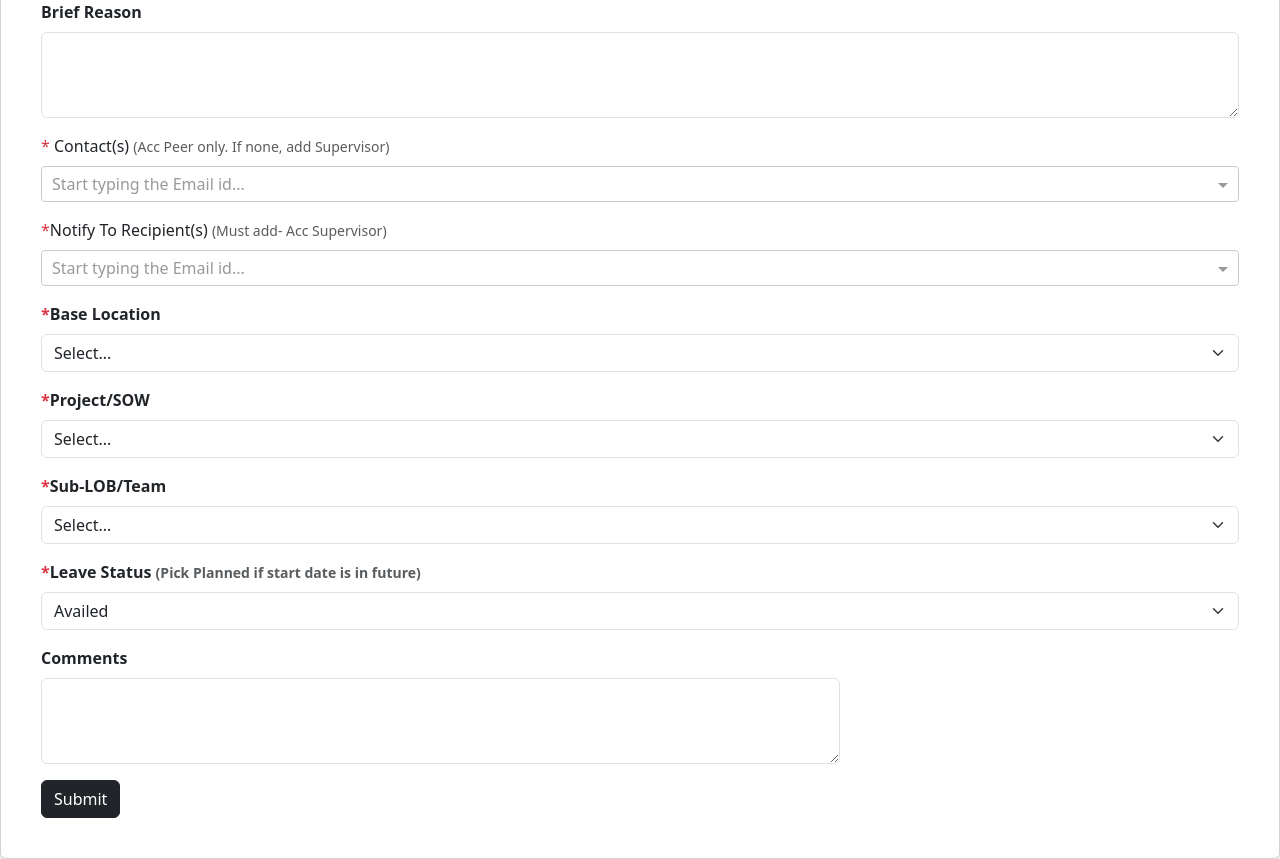
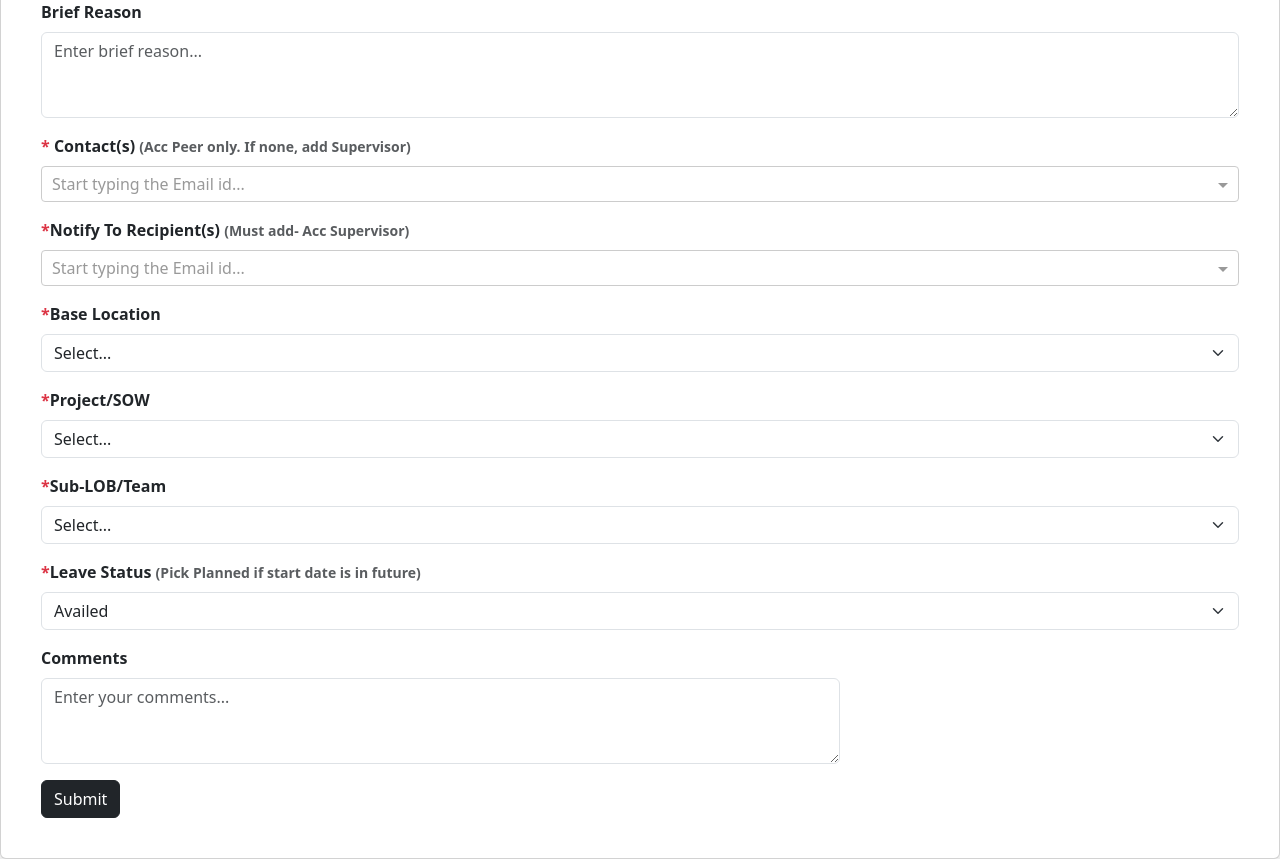
Before and after one commit to Bevin215/Leave-Notification-App-Dev, an Angular app in the folder LeaveAppUI/: page /notifyleave in a window 1280 px wide. Shown: the part 480-1339 px from the top of the page. Built offline with nearby package versions, Linux system fonts and the light colour scheme.

Commit message:
Defect fixed

```diff
--- a/LeaveAppUI/src/app/notifyleave/notifyleave.component.html
+++ b/LeaveAppUI/src/app/notifyleave/notifyleave.component.html
@@ -57,15 +57,18 @@
           <div *ngIf="leaveForm.get('endDate')?.invalid && leaveForm.get('endDate')?.touched" class="text-danger">
             <small *ngIf="leaveForm.get('endDate')?.hasError('required')">This field is required.</small>
           </div>
+          <div *ngIf="leaveForm.hasError('invalidDateRange') && leaveForm.touched" class="text-danger">
+            <small>End date cannot be earlier than start date.</small>
+          </div>
         </div>
 
         <div class="mb-3 fw-bold">
           <label for="briefReason" class="form-label">Brief Reason</label>
-          <textarea class="form-control" id="briefReason" rows="3" formControlName="briefReason"></textarea>
+          <textarea placeholder="Enter brief reason..." class="form-control" id="briefReason" rows="3" formControlName="briefReason"></textarea>
         </div>
 
         <div class="mb-3  ">
-          <label for="backupContact" class="form-label"><span class="text-danger">*</span> Contact(s) <span
+          <label for="backupContact" class="form-label fw-bold"><span class="text-danger ">*</span> Contact(s) <span
               class="small text-muted">(Acc Peer only. If none, add Supervisor)</span></label>
           <ng-select #backup [items]="listOfUsers" bindLabel="email" bindValue="id" [multiple]="true"
             placeholder="Start typing the Email id..." formControlName="backupContact" [closeOnSelect]="false"
@@ -79,13 +82,14 @@
 
           <div *ngIf="leaveForm.get('backupContact')?.invalid && leaveForm.get('backupContact')?.touched"
             class="text-danger">
-            <small class="fw-bold" *ngIf="leaveForm.get('backupContact')?.hasError('required')">This field is required.</small>
+            <small class="fw-bold" *ngIf="leaveForm.get('backupContact')?.hasError('required')">This field is
+              required.</small>
           </div>
         </div>
 
 
         <div class="mb-3 ">
-          <label for="notifyTo" class="form-label"><span class="text-danger">*</span>Notify To Recipient(s) <span
+          <label for="notifyTo" class="form-label fw-bold"><span class="text-danger">*</span>Notify To Recipient(s) <span
               class="small text-muted">(Must add- Acc Supervisor)</span></label>
 
           <ng-select #notify [items]="listOfUsers" bindLabel="email" bindValue="id" [multiple]="true"
@@ -99,7 +103,8 @@
           </ng-template>
 
           <div *ngIf="leaveForm.get('notifyTo')?.invalid && leaveForm.get('notifyTo')?.touched" class="text-danger">
-            <small class="fw-bold" *ngIf="leaveForm.get('notifyTo')?.hasError('required')">This field is required.</small>
+            <small class="fw-bold" *ngIf="leaveForm.get('notifyTo')?.hasError('required')">This field is
+              required.</small>
           </div>
         </div>
 
@@ -158,7 +163,7 @@
         <div class="mb-3 fw-bold">
           <div class="col-sm-8">
             <label for="comments" class="form-label">Comments</label>
-            <textarea class="form-control" id="comments" rows="3" formControlName="comments"></textarea>
+            <textarea placeholder="Enter your comments..." class="form-control" id="comments" rows="3" formControlName="comments"></textarea>
           </div>
         </div>
 
--- a/LeaveAppUI/src/app/notifyleave/notifyleave.component.ts
+++ b/LeaveAppUI/src/app/notifyleave/notifyleave.component.ts
@@ -1,5 +1,5 @@
 import { Component, ViewChild } from '@angular/core';
-import { FormBuilder, FormControl, FormGroup, FormsModule, Validators } from '@angular/forms';
+import { AbstractControl, FormBuilder, FormControl, FormGroup, FormsModule, ValidationErrors, Validators } from '@angular/forms';
 import { Router } from '@angular/router';
 import { NgSelectComponent } from '@ng-select/ng-select';
 
@@ -48,12 +48,22 @@ export class NotifyleaveComponent {
   leaveStatus = ['Availed', 'planned', 'Cancelled']
   constructor(private fb: FormBuilder,private router: Router) { }
 
+ dateRangeValidator(control: AbstractControl): ValidationErrors | null {
+  const start = control.get('startDate')?.value;
+  const end = control.get('endDate')?.value;
+
+  if (start && end && new Date(end) < new Date(start)) {
+    return { invalidDateRange: true };
+  }
+  return null;
+}
+
   ngOnInit() {
     this.leaveForm = this.fb.group({
       leaveType: ['', Validators.required],
       availedBy: [this.listOfUsers[1], Validators.required],
-      startDate: new Date().toISOString().split('T')[0],
-      endDate: new Date().toISOString().split('T')[0],
+      startDate: [new Date().toISOString().split('T')[0], Validators.required],
+      endDate: [new Date().toISOString().split('T')[0], Validators.required],
       briefReason: "",
       backupContact: [[], Validators.required],
       notifyTo: [[], Validators.required],
@@ -62,7 +72,8 @@ export class NotifyleaveComponent {
       subLobTeam: "",
       leaveStatus: ['Availed'],
       comments: "",
-    });
+    },
+  { validators: this.dateRangeValidator });
   }
 
   today: string = new Date().toISOString().split('T')[0];
```
